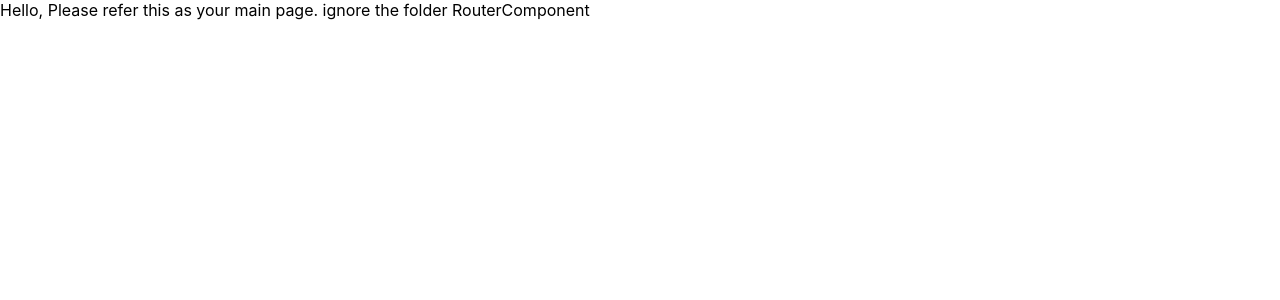
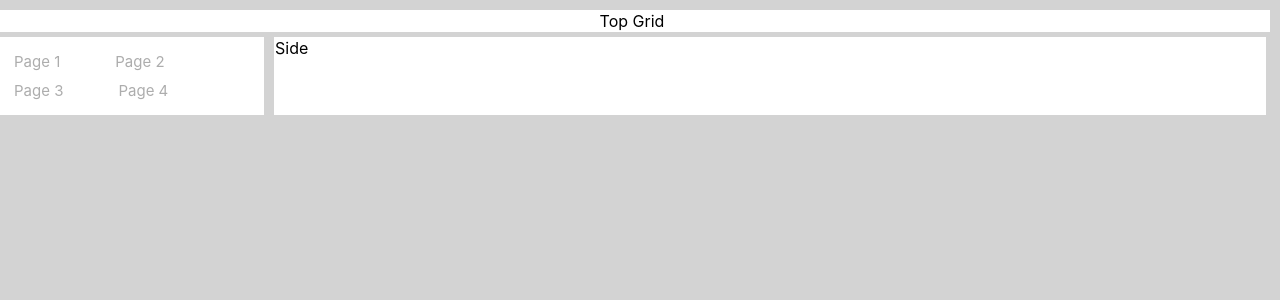
Before and after one commit to Ritug12/router-dashboard, a React (Create React App) app: page / in a window 1280 px wide. Shown: the top 300 px of the page. Built offline with nearby package versions, Linux system fonts and the light colour scheme.

Commit message:
commit app skeleton

```diff
--- a/package.json
+++ b/package.json
@@ -4,13 +4,17 @@
   "private": true,
   "dependencies": {
     "@emotion/react": "^11.10.6",
+    "@emotion/style": "^0.8.0",
     "@emotion/styled": "^11.10.6",
-    "@mui/material": "^5.11.10",
+    "@mui/material": "^5.11.11",
+    "@mui/icons-material": "^5.11.9",
     "@testing-library/jest-dom": "^5.16.5",
     "@testing-library/react": "^13.4.0",
     "@testing-library/user-event": "^13.5.0",
     "react": "^18.2.0",
     "react-dom": "^18.2.0",
+    "react-icons": "^4.8.0",
+    "react-pro-sidebar": "^0.7.1",
     "react-router-dom": "^6.8.1",
     "react-scripts": "5.0.1",
     "web-vitals": "^2.1.4"
--- a/src/App.css
+++ b/src/App.css
@@ -6,7 +6,7 @@
   text-align: left;
   /* float: left; */
   justify-content: right;
-  /* display: flex; */
+  display: flex;
 }
 
 ul {
@@ -31,6 +31,13 @@ li {
 
 .active{
   color:yellow;
+}
+.sidebarcss{
+width: calc(76% + 22px);
+background:white;
+ border:1px solid transparent;
+   justify-content:center;
+   align-items:center;
 }
 
 .App-header {
@@ -73,3 +80,7 @@ a{
 html, body, #app, #app>div {
   height: 100%
 }
+body{
+  background: lightgray;
+  margin: 10px;
+}
--- a/src/App.js
+++ b/src/App.js
@@ -1,18 +1,31 @@
 
 import './App.css';
+import { Box,Grid } from '@mui/material';
+import { styled } from '@mui/material/styles';
+import Paper from '@mui/material/Paper';
 import { BrowserRouter, Route, Routes } from 'react-router-dom';
-import Login from './component/Login';
-import About from './component/About';
-import Contact from './component/Contact';
-import Error from './component/Error';
-import MainHeader from './component/MainHeader';
-import Home from './component/Home';
+import Sidebar from './Sidebar';
+import Login from './RouterComponent/component/Login';
+import Home from './RouterComponent/component/Home';
+
 
 function App() {
   return (
-    <div className='App'>
-    Hello, Please refer this as your main page. ignore the folder RouterComponent
-    </div>
+    <>
+    <Grid container spacing={2} style={{marginTop:"1px", justifyContent:"center", alignItems:"center", border:"1px solid transparent", background:"white"}}>
+      <Grid sx={12}>
+        Top Grid
+          </Grid>
+      </Grid>
+      <Grid container spacing={2} style={{marginTop:"5px", background:"transparent"}}>
+        <Grid sx={2} style={{ background:"white", marginRight:"10px"}} >
+      <Sidebar />
+
+        </Grid>
+        <Grid sx={10} className="sidebarcss" >Side</Grid>
+      </Grid>
+      </>
+
   );
 }
 
--- a/src/RouterComponent/component/Contact.js
+++ b/src/RouterComponent/component/Contact.js
@@ -1,8 +1,7 @@
 import React from "react";
-import { TableContainer,TableHead,TableBody,TableCell,TableRow, Paper,Table } from "@mui/material";
 import { useNavigate } from "react-router-dom";
-import './Login.css'
-import '../App.css'
+// import './Login.css'
+// import '../App.css'
 // function Contact(){
 const Contact =({allEntry, setIsLoggedIn})=>{
     const navigate = useNavigate();
--- a/src/RouterComponent/component/Home.js
+++ b/src/RouterComponent/component/Home.js
@@ -1,6 +1,4 @@
 import React from "react";
-import { NavLink, Outlet } from "react-router-dom";
-import Header from "../RouterComponent/Header/Header";
 
 const Home =()=>{
 
--- a/src/RouterComponent/component/Login.js
+++ b/src/RouterComponent/component/Login.js
@@ -1,8 +1,8 @@
 import React, { useState } from "react";
 import { useNavigate } from "react-router-dom";
 import Contact from "./Contact";
-import "./Login.css";
-import '../App.css'
+// import "./Login.css";
+// import '../App.css'
 
 const Login =()=>{
     const[email,setEmail]=useState("");
--- /dev/null
+++ b/src/Sidebar/Sidebar.css
@@ -0,0 +1,68 @@
+#header {
+    /* position: absolute; */
+    /* width: 220px; */
+  }
+  #header .pro-sidebar {
+    /* height: 100vh; */
+  }
+  #header .closemenu {
+    color: #000;
+    position: absolute;
+    right: 0;
+    z-index: 9999;
+    line-height: 20px;
+    border-radius: 50%;
+    font-weight: bold;
+    font-size: 22px;
+    top: 55px;
+    cursor: pointer;
+  }
+  #header .pro-sidebar {
+    /* width: 100%;
+    min-width: 100%; */
+  }
+  #header .pro-sidebar.collapsed {
+    /* width: 80px;
+    min-width: 80px; */
+  }
+  #header .pro-sidebar-inner {
+    background-color: white;
+    box-shadow: 0.5px 0.866px 2px 0px rgba(0, 0, 0, 0.15);
+  }
+  #header .pro-sidebar-inner .pro-sidebar-layout {
+    overflow-y: hidden;
+  }
+  #header .pro-sidebar-inner .pro-sidebar-layout .logotext p {
+    font-size: 20px;
+    padding: 0 20px;
+    color: wheat;
+    font-weight: bold;
+  }
+  #header .pro-sidebar-inner .pro-sidebar-layout ul {
+    padding: 0 5px;
+  }
+  #header .pro-sidebar-inner .pro-sidebar-layout ul .pro-inner-item {
+    color: grey;
+    margin: 10px 0px;
+    font-weight: bold;
+  }
+  #header .pro-sidebar-inner .pro-sidebar-layout ul .pro-inner-item .pro-icon-wrapper {
+    background-color: #fbf4cd;
+    color: grey;
+    border-radius: 3px;
+  }
+  #header .pro-sidebar-inner .pro-sidebar-layout ul .pro-inner-item .pro-icon-wrapper .pro-item-content {
+    color: red;
+  }
+  #header .pro-sidebar-inner .pro-sidebar-layout .active {
+    background-image: linear-gradient(0deg, #fece00 0%, #ffe172 100%);
+  }
+  #header .logo {
+    padding: 20px;
+  }
+
+  @media only screen and (max-width: 720px) {
+    html {
+      overflow: hidden;
+    }
+  }
--- /dev/null
+++ b/src/Sidebar/index.jsx
@@ -0,0 +1,84 @@
+import React, {useState} from 'react';
+import { ProSidebar} from 'react-pro-sidebar';
+import 'react-pro-sidebar/dist/css/styles.css';
+import {  Menu, MenuItem, SubMenu } from "react-pro-sidebar";
+import { Link } from "react-router-dom";
+import { Box, IconButton, Typography, useTheme } from "@mui/material";
+import HomeOutlined from "@mui/icons-material/HomeOutlined";
+import PeopleOutlined from "@mui/icons-material/PeopleOutlined";
+import ContactsOutlined from "@mui/icons-material/ContactsOutlined";
+import ReceiptOutlined from "@mui/icons-material/ReceiptOutlined";
+import PersonOutlined from "@mui/icons-material/PersonOutlined";
+import CalendarTodayOutlined from "@mui/icons-material/CalendarTodayOutlined";
+import HelpOutlineOutlined from "@mui/icons-material/HelpOutlineOutlined";
+import BarChartOutlined from "@mui/icons-material/BarChartOutlined";
+import PieChartOutlineOutlined from "@mui/icons-material/PieChartOutlineOutlined";
+import TimelineOutlined from "@mui/icons-material/TimelineOutlined";
+import MenuOutlined from "@mui/icons-material/MenuOutlined";
+import MapOutlined from "@mui/icons-material/MapOutlined";
+
+function Sidebar() {
+  const [menuCollapse, setMenuCollapse] = useState(false);
+
+  const handleMenuClick = (page) => {
+    // Open the new page within the sidebar
+    // You can load the content of the new page dynamically here
+    console.log(`Loading page: ${page}`);
+  };
+
+const Item = ({title,to}) => {
+
+  return (
+    <MenuItem>
+      <Typography>{title}</Typography>
+
+    </MenuItem>
+  );
+};
+  return (
+    <Box
+    sx={{
+      "& .pro-sidebar-inner": {
+        background: "white !important",
+      },
+      "& .pro-icon-wrapper": {
+        backgroundColor: "transparent !important",
+      },
+      "& .pro-inner-item": {
+        padding: "5px 35px 5px 20px !important",
+      },
+      "& .pro-inner-item:hover": {
+        color: "#868dfb !important",
+      },
+      "& .pro-menu-item.active": {
+        color: "#6870fa !important",
+      },
+      "& .pro-sidebar  .pro-sidebar-inner  .pro-sidebar-layout ul": {
+        listStyleType: "none",
+        padding: "0",
+        margin: "0",
+        backgroundColor: "white !important",
+    }
+    }}
+  >
+    <ProSidebar collapsed={menuCollapse}>
+      <Menu iconShape="square">
+        <MenuItem onClick={() => handleMenuClick("Page 1")}>
+          Page 1
+        </MenuItem>
+          <MenuItem onClick={() => handleMenuClick("Page 2")}>
+            Page 2
+          </MenuItem>
+          <MenuItem onClick={() => handleMenuClick("Page 2")}>
+            Page 3
+          </MenuItem>
+          <MenuItem onClick={() => handleMenuClick("Page 3")}>
+            Page 4
+          </MenuItem>
+
+      </Menu>
+    </ProSidebar>
+  </Box>
+);
+};
+export default Sidebar;
--- /dev/null
+++ b/src/SidebarComponent/Home.jsx
@@ -0,0 +1,12 @@
+import React from "react";
+
+const Home = () => {
+  return (
+    <div>
+      <h1>This is Page 1</h1>
+      <p>Some content here...</p>
+    </div>
+  );
+};
+
+export default Home;
--- /dev/null
+++ b/src/SidebarComponent/Login.jsx
@@ -0,0 +1,12 @@
+import React from "react";
+
+const Login = () => {
+  return (
+    <div>
+      <h1>This is Page 1</h1>
+      <p>Some content here...</p>
+    </div>
+  );
+};
+
+export default Login;
```
Also changed, not shown: src/SidebarComponent/About.jsx (added, +12 -0 lines), src/SidebarComponent/Contact.jsx (added, +12 -0 lines).
